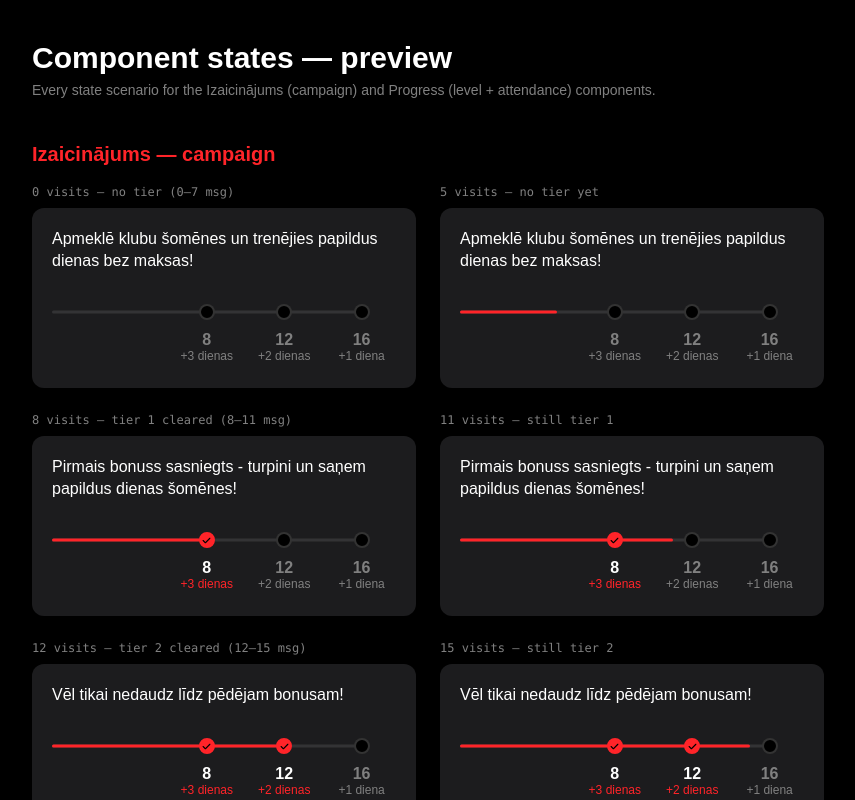
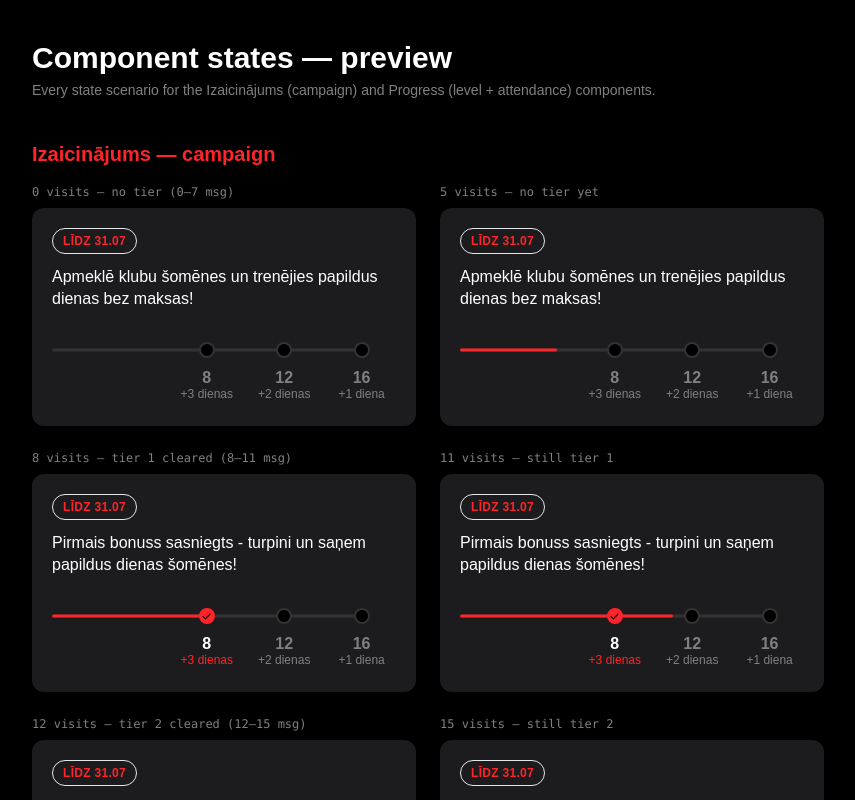
Before and after one commit to atisozols/skultes-next, a Next.js app: page /preview/states in a window 1280 px wide. Shown: the top 800 px of the page, without its empty margins (32-887 px from the left). Built offline with nearby package versions, Linux system fonts and the light colour scheme; no server answers; a web font is replaced by a local one.

Commit message:
add message to campaign card

```diff
--- a/components/membership/CampaignCard.jsx
+++ b/components/membership/CampaignCard.jsx
@@ -5,6 +5,16 @@ import { campaignProgress } from '@/lib/challenges/progress';
 
 // "+3 dienas" / "+1 diena" (nominative)
 const daysNom = (n) => `${n} ${n === 1 ? 'diena' : 'dienas'}`;
+
+// "2026-08" → "31.08" — the campaign's last day, for the deadline badge.
+// Derived from periodKey rather than hardcoded so the badge stays correct if a
+// later month is added. Day 0 of the next month is the last day of this one;
+// plain UTC arithmetic, since this is a calendar label and never a timestamp.
+function periodEndLabel(periodKey) {
+  const [year, month] = periodKey.split('-').map(Number);
+  const lastDay = new Date(Date.UTC(year, month, 0)).getUTCDate();
+  return `${String(lastDay).padStart(2, '0')}.${String(month).padStart(2, '0')}`;
+}
 
 // Message driven by how many bonus tiers the member has cleared this month
 // (tiers are 8/12/16 → visit ranges 0-7, 8-11, 12-15, 16+).
@@ -46,7 +56,12 @@ const CampaignCard = ({ campaign, visitHistory }) => {
 
   return (
     <div className="flex flex-col gap-8">
-      <p className="text-base font-medium leading-snug text-foreground">{campaignMessage(p)}</p>
+      <div className="flex flex-col gap-3">
+        <span className="self-start rounded-full border border-accent/40 bg-accent/10 px-2.5 py-1 text-xs font-bold uppercase tracking-wide text-accent">
+          līdz {periodEndLabel(campaign.periodKey)}
+        </span>
+        <p className="text-base font-medium leading-snug text-foreground">{campaignMessage(p)}</p>
+      </div>
 
       <div>
         {/* Node stepper — intro segment leads into the first node; the last node
--- a/components/sections/MembershipProgress.jsx
+++ b/components/sections/MembershipProgress.jsx
@@ -24,7 +24,7 @@ const MembershipProgress = () => {
     <>
       {campaign && (
         <Section title="Izaicinājums">
-          <Container>
+          <Container className="border border-accent">
             <div className="px-5 py-5">
               <CampaignCard campaign={campaign} visitHistory={visitHistory} />
             </div>
```
